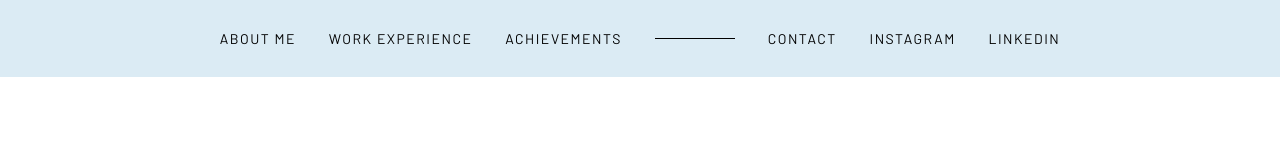
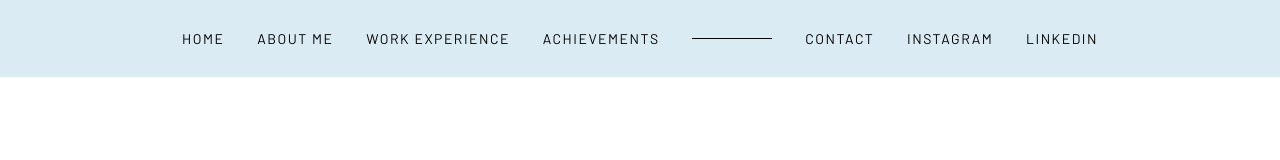
Before and after one commit to susanneeva/susanneeva.github.io, a plain HTML site: page aboutme.html in a window 1280 px wide. Drawn offline with Linux system fonts and the light colour scheme; a web font is replaced by a local one.

Commit message:
Updated nav of aboutme.html

```diff
--- a/aboutme.html
+++ b/aboutme.html
@@ -17,6 +17,7 @@
   <!-- top page navigation -->
   <nav>
     <ul>
+      <li><a href="https://susanneeva.github.io/">home</a></li>
       <li><a href="aboutme.html">about me</a></li>
       <li>work experience</li>
       <li>achievements</li>
```
